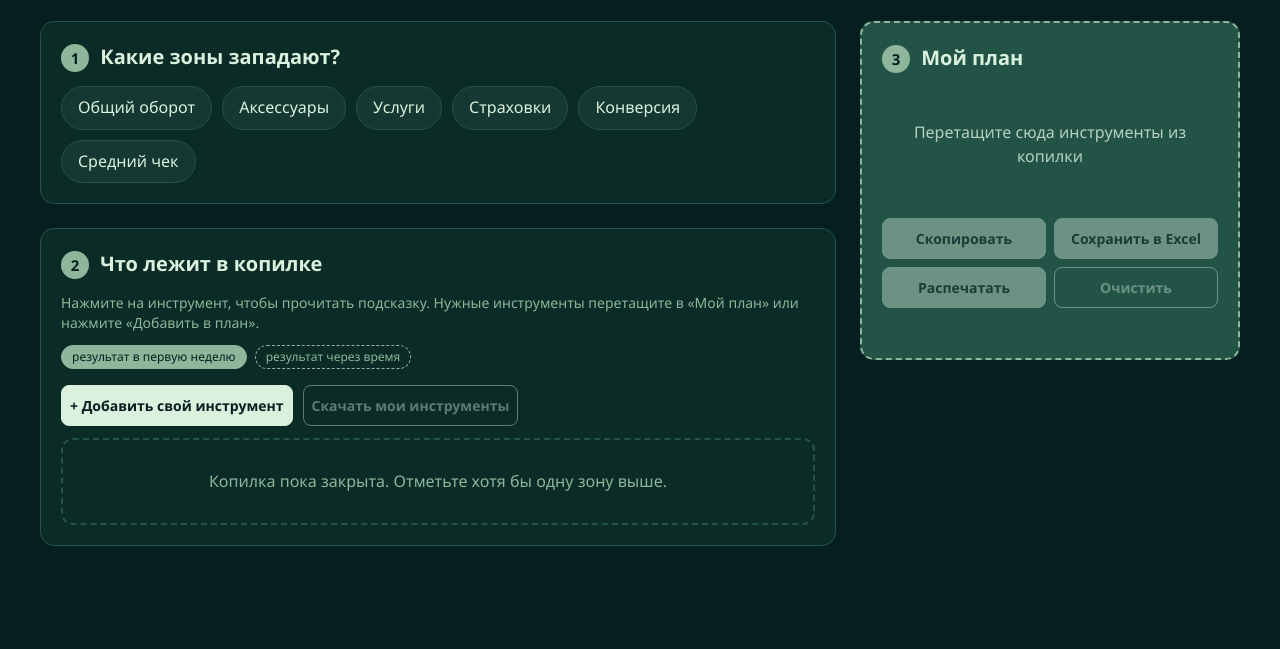
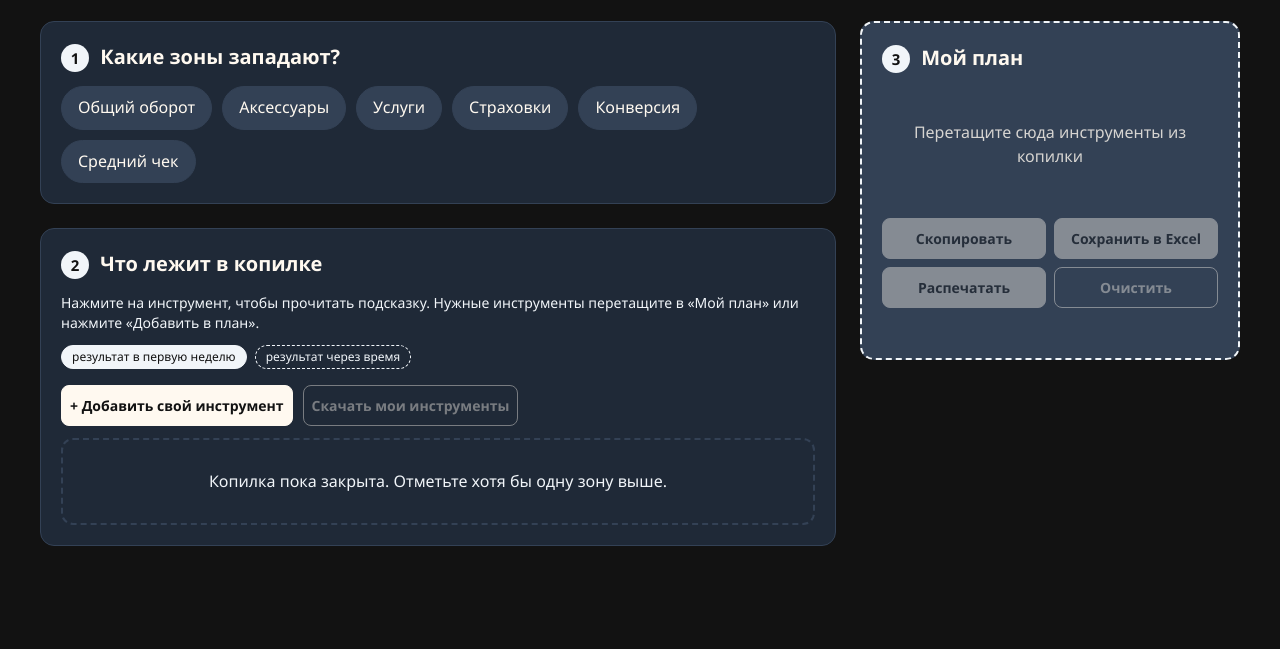
Before and after one commit to ArtemEvgTitov/helper, a plain HTML site: page index.html in a window 1280 px wide. Shown: the part 151-800 px from the top of the page. Drawn offline with Linux system fonts and the light colour scheme.

Commit message:
fix: сщдщк

```diff
--- a/css/style.css
+++ b/css/style.css
@@ -1,11 +1,17 @@
 /* Цвета сайта */
 :root {
-  --color-1: #daf1de;
+  --color-1: #fff9f0;
+  --color-2: #f1f5f9;
+  --color-3: #334155;
+  --color-4: #334155;
+  --color-5: #1f2937;
+  --color-6: #121212;
+  /* --color-1: #daf1de;
   --color-2: #8eb69b;
   --color-3: #235347;
   --color-4: #163832;
   --color-5: #0b2b26;
-  --color-6: #051f20;
+  --color-6: #051f20; */
 }
 
 * {
```
